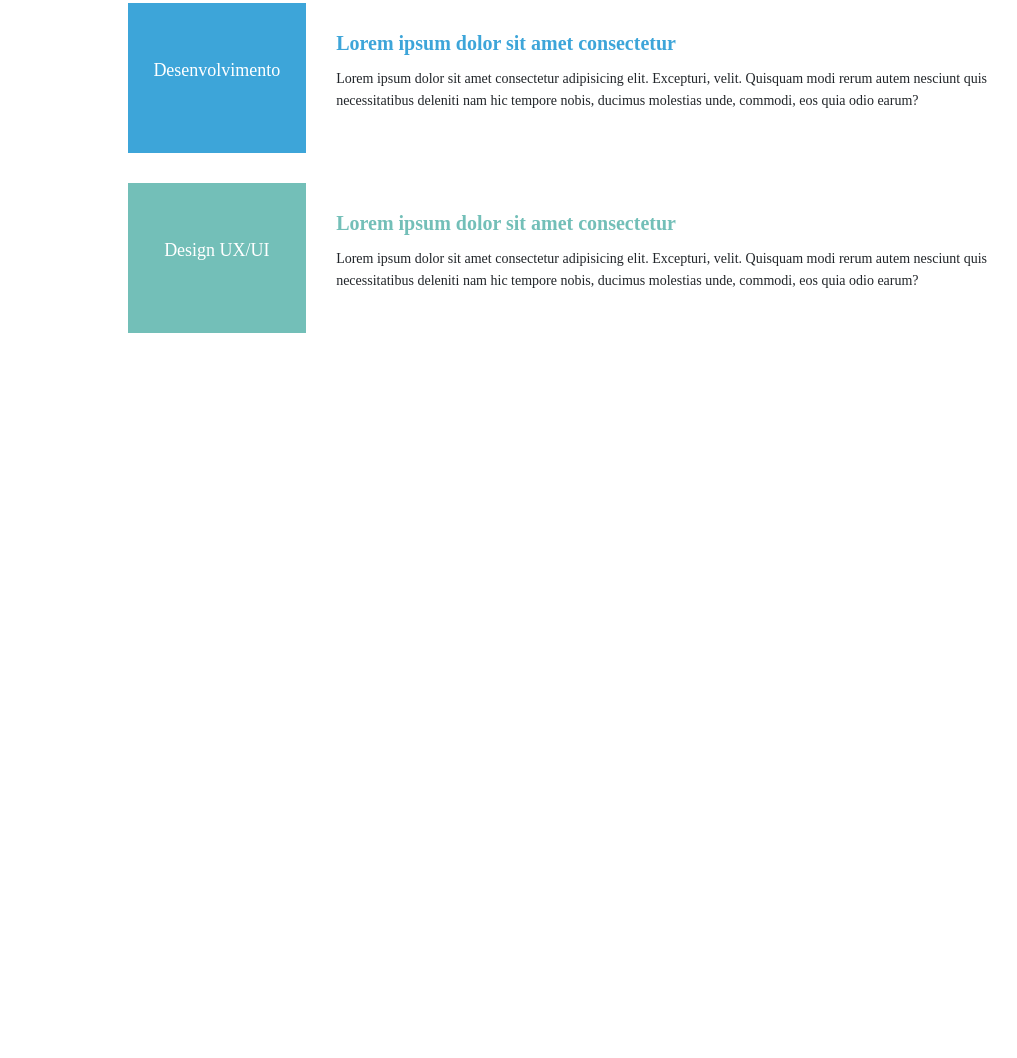
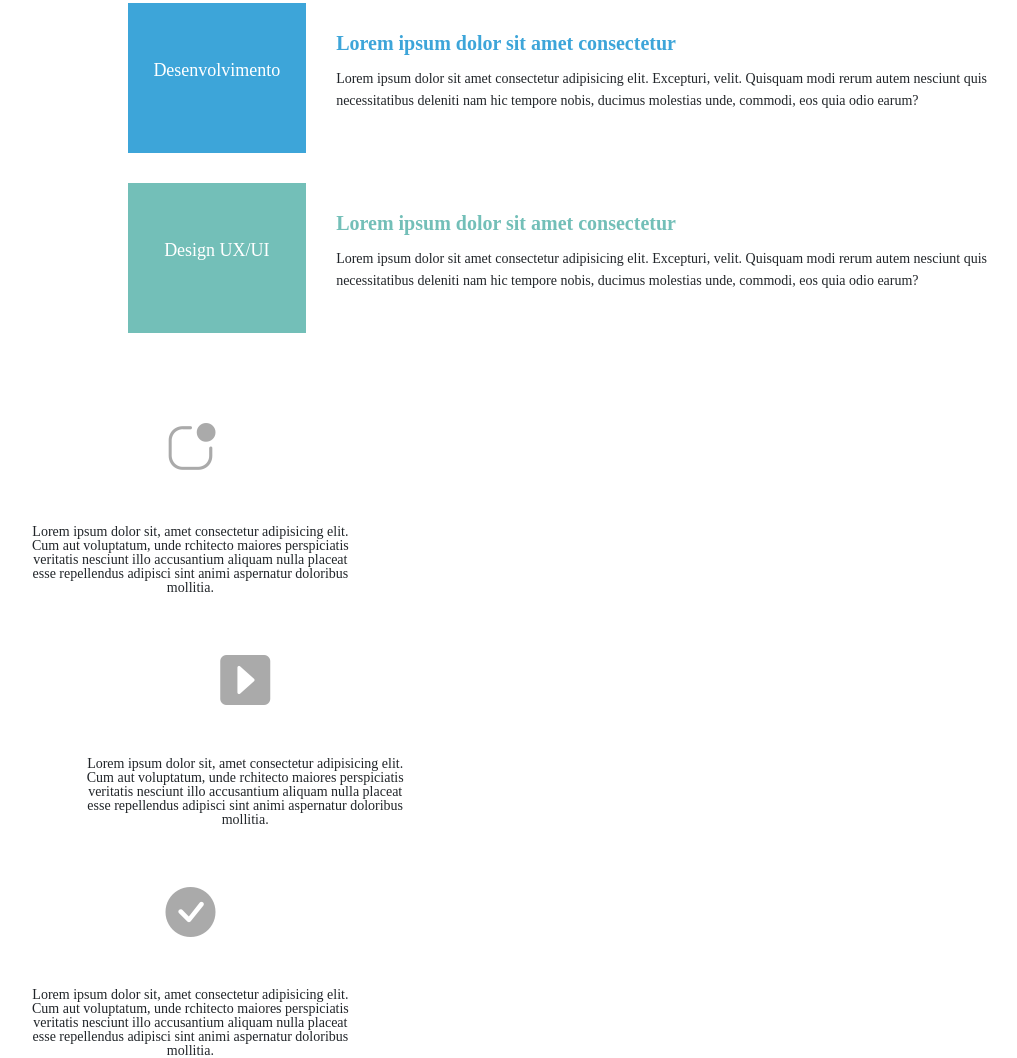
Before and after one commit to sjprog/LCLH, a plain HTML site: page index.html in a window 1280 px wide. Shown: the part 807-1865 px from the top of the page, without its empty margins (66-1083 px from the left). Before the commit the page ends 1170 px from the top, so only its background shows below. Drawn offline with nearby package versions, Linux system fonts and the light colour scheme; grey boxes are pictures that could not be loaded; a script that the page names is missing.

Commit message:
ajustando

```diff
--- a/assets/style.css
+++ b/assets/style.css
@@ -157,3 +157,41 @@ color:#73bfb8;
 #design-box {
     background-color: #73bfb8;
 }
+
+/* sobre a loja */
+
+.footer-container{
+    background-image: url(01.jpg);
+    background-position: center;
+}
+
+.about-container{
+    max-width: 1200px;
+    padding: 30px 10px;
+    position: relative;
+    clear: both;
+}
+
+.about-card{
+    float: left;
+    width:30%;
+    padding-top: 30px;
+    background-color: #fff;
+    text-align: center;
+    box-sizing: border-box;
+}
+
+.middle-card{
+    margin-left: 5%;
+    margin-right: 5%;
+}
+
+.about-card i{
+    font-size: 50px;
+    color: #aaa;
+}
+
+.about-card p{
+    margin-top: 50px;
+    font-size: 14px;
+}
--- a/index.html
+++ b/index.html
@@ -105,6 +105,38 @@
             </div>
 
         </section>
+        <!-- secao do local -->
+        <div class="footer-container"></div>
+        <section>
+            <div class="about-container">
+                <div class="about-card">
+                    <i class="bi bi-app-indicator"></i>
+                    <p>Lorem ipsum dolor sit, amet consectetur adipisicing elit. Cum aut voluptatum, unde
+                        rchitecto maiores perspiciatis veritatis nesciunt illo accusantium aliquam nulla placeat esse
+                        repellendus adipisci sint animi aspernatur doloribus mollitia.</p>
+                </div>
+            </div>
+            <div class="about-container">
+                <div class="about-card middle-card">
+                    <i class="bi bi-caret-right-square-fill"></i>
+                    <p>Lorem ipsum dolor sit, amet consectetur adipisicing elit. Cum aut voluptatum, unde
+                        rchitecto maiores perspiciatis veritatis nesciunt illo accusantium aliquam nulla placeat esse
+                        repellendus adipisci sint animi aspernatur doloribus mollitia.</p>
+                </div>
+            </div>
+            <div class="about-container">
+                <div class="about-card">
+                <i class="bi bi-check-circle-fill"></i>
+                    <p>Lorem ipsum dolor sit, amet consectetur adipisicing elit. Cum aut voluptatum, unde
+                        rchitecto maiores perspiciatis veritatis nesciunt illo accusantium aliquam nulla placeat esse
+                        repellendus adipisci sint animi aspernatur doloribus mollitia.</p>
+                </div>
+            </div>
+        </section>
+
+
+
+    </div>
 
     </div>
 
```
